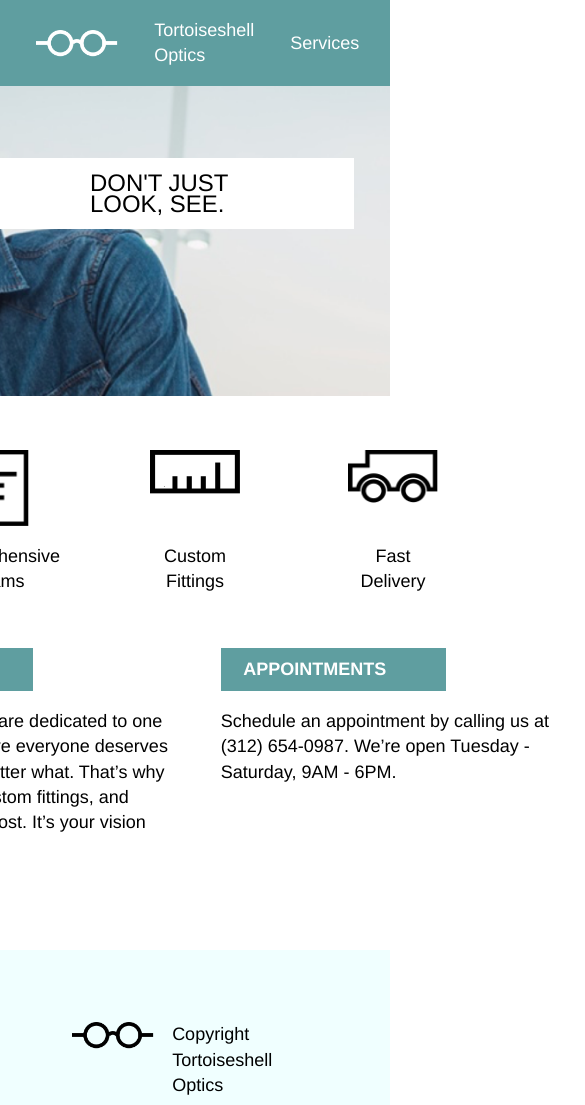
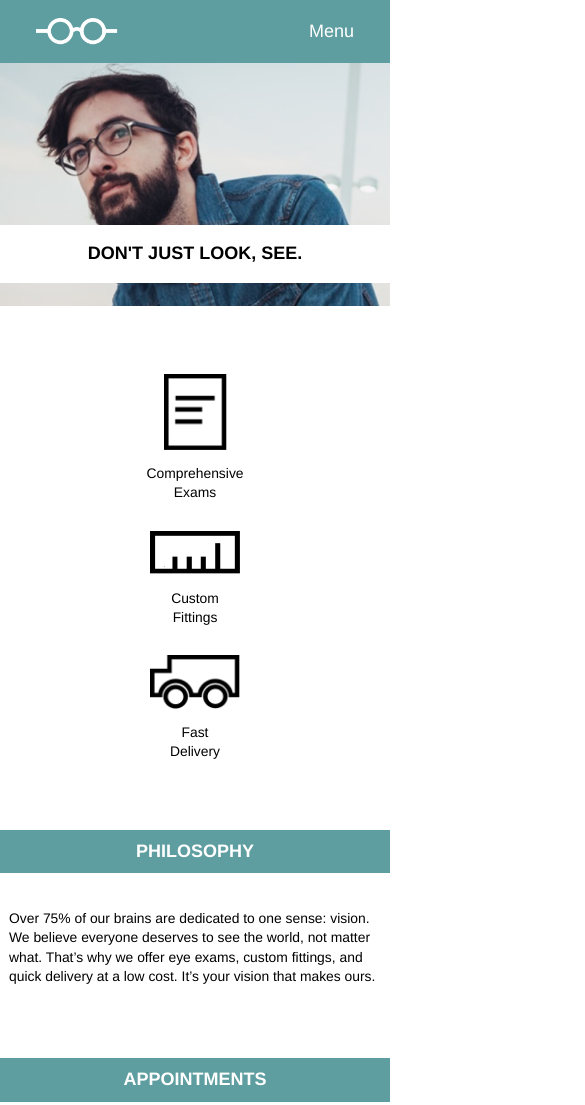
Before and after one commit to UweCode/Tortoiseshell-Optics, a plain HTML site: page index.html in a window 390 px wide. Shown: the top 1105 px of the page, 585 px wide, since content can reach past the window. Drawn offline with Linux system fonts and the light colour scheme.

Commit message:
Finish css, including media queries.

```diff
--- a/index.html
+++ b/index.html
@@ -20,16 +20,17 @@
           <header>
             <div class="headerLeft">
               <img src="resources/images/logo-white.png" alt="Logo: Tortoiseshell Optics">
-              <span class="">
+              <span id="companyName">
                 Tortoiseshell Optics
               </span>
             </div>
             <div class="headerRight">
               <nav>
                 <ul>
-                  <li><a href="#services">Services</a></li>
-                  <li><a href="#products">Products</a></li>
-                  <li><a href="#contact">Contact</a></li>
+                  <li class="longMenu"><a href="#services">Services</a></li>
+                  <li class="longMenu"><a href="#products">Products</a></li>
+                  <li class="longMenu"><a href="#contact">Contact</a></li>
+                  <li id="shortMenu"><a href="#contact">Menu</a></li>
                 </ul>
               </nav>
             </div>
@@ -46,21 +47,21 @@
         <div class="info">
           <div class="about">
             <div id="exams" class="services">
-              <div class="servicesImage">
+              <div id="examsImg" class="servicesImage">
                 <img src="resources/images/paper-icon.png" alt="Icon for Comprehensive Exams">
               </div>
               <span>Comprehensive</span>
               <span>Exams</span>
             </div>
             <div id="fittings" class="services">
-              <div class="servicesImage">
+              <div id="fittingsImg" class="servicesImage">
                 <img src="resources/images/ruler-icon.png" alt="Icon for Custom Fittings">
               </div>
               <span>Custom</span>
               <span>Fittings</span>
             </div>
             <div id="delivery" class="services">
-              <div class="servicesImage">
+              <div id="deliveryImg" class="servicesImage">
                 <img src="resources/images/truck-icon.png" alt="Icon for Fast Delivery">
               </div>
               <span>Fast</span>
@@ -100,7 +101,7 @@
         <footer>
           <div class="footerContent">
             <img src="resources/images/logo-black.png" alt="Logo: Tortoiseshell Optics">
-            <span>Copyright Tortoiseshell Optics</span>
+            <span id="copyright">Copyright Tortoiseshell Optics</span>
           </div>
         </footer>
 
--- a/resources/css/styles.css
+++ b/resources/css/styles.css
@@ -17,6 +17,7 @@ html, body {
 
 h5 {
   font-size: 2rem;
+  font-weight: bold;
   line-height: 1.2rem;
   text-transform: uppercase;
 }
@@ -61,6 +62,10 @@ a {
   color: white;
   margin-left: 2rem;
   text-decoration: none;
+}
+
+#shortMenu {
+  display: none;
 }
 
 .banner {
@@ -174,10 +179,10 @@ footer {
 }
 
 .footerContent {
-  display: inline-flex;
-  margin: 0 auto;
+  display: flex;
+  justify-content: center;
   padding: 4rem;
-  width: 888px;
+  width: 100%;
 }
 
 .footerContent img {
@@ -187,7 +192,7 @@ footer {
 
 /* media queries */
 
-@media only screen and (max-width: 1048px) {
+@media only screen and (max-width: 1048px) and (min-width: 827px) {
 
   .content {
     width: 100%;
@@ -219,11 +224,123 @@ footer {
 
   h5 {
     font-size: 1.33rem;
+    font-weight: bold;
     text-transform: uppercase;
   }
-
 }
 
 @media only screen and (max-width: 826px) {
 
-}
+  .content {
+    width: 100%;
+  }
+
+  .services span, .philosophyAndAppointmentsContainer p {
+    font-size: 0.77rem;
+  }
+
+  .headerSection {
+    background-image: url("../../resources/images/glasses-bg.png");
+    background-repeat: no-repeat;
+    background-position: 20%;
+    background-size: cover;
+    height: 17rem;
+    min-width: 100%;
+    margin: 0;
+    padding: 0;
+  }
+
+  h5 {
+    font-size: 1rem;
+    font-weight: bold;
+    text-transform: uppercase;
+  }
+
+  header {
+    max-width: 100%;
+    margin: 0;
+  }
+
+  .longMenu {
+    display: none;
+  }
+
+  #shortMenu {
+    display: block;
+  }
+
+  .banner {
+    display: block;
+    text-align: center;
+    width: 100%;
+  }
+
+  .bannerText {
+    background-color: white;
+    margin-top: 9rem;
+    padding: 1rem;
+  }
+
+  .about {
+    display: flex;
+    flex-wrap: wrap;
+    justify-content: center;
+    align-items: center;
+    margin: 3.77rem auto;
+    width: 9rem;
+  }
+
+  .services {
+    height: auto;
+    margin-bottom: 1.54rem;
+  }
+
+  .servicesImage {
+    margin-bottom: 0.8rem;
+  }
+
+  #examsImg {
+    height: 60%;
+  }
+  #fittingsImg {
+    height: 40%;
+  }
+  #deliveryImg {
+    height: 44%;
+  }
+
+  #delivery {
+    margin-bottom: 0;
+  }
+
+  #philosophyContainer {
+    margin: 0;
+  }
+
+  .philosophyAndAppointments {
+    flex-flow: wrap;
+    justify-content: center;
+    padding-bottom: 0;
+    width: auto;
+  }
+
+  .philosophyAndAppointmentsContainer {
+      justify-content: center;
+      align-items: center;
+      width: 100%;
+  }
+
+  .philosophyAndAppointmentsHeader {
+      text-align: center;
+      padding: 0.5rem 0;
+      width: 100%;
+  }
+
+  .philosophyAndAppointmentsContainer p {
+    padding: 1rem 0.5rem 4rem 0.5rem;
+    text-align: left;
+  }
+
+  #copyright, #companyName {
+    display: none;
+  }
```
